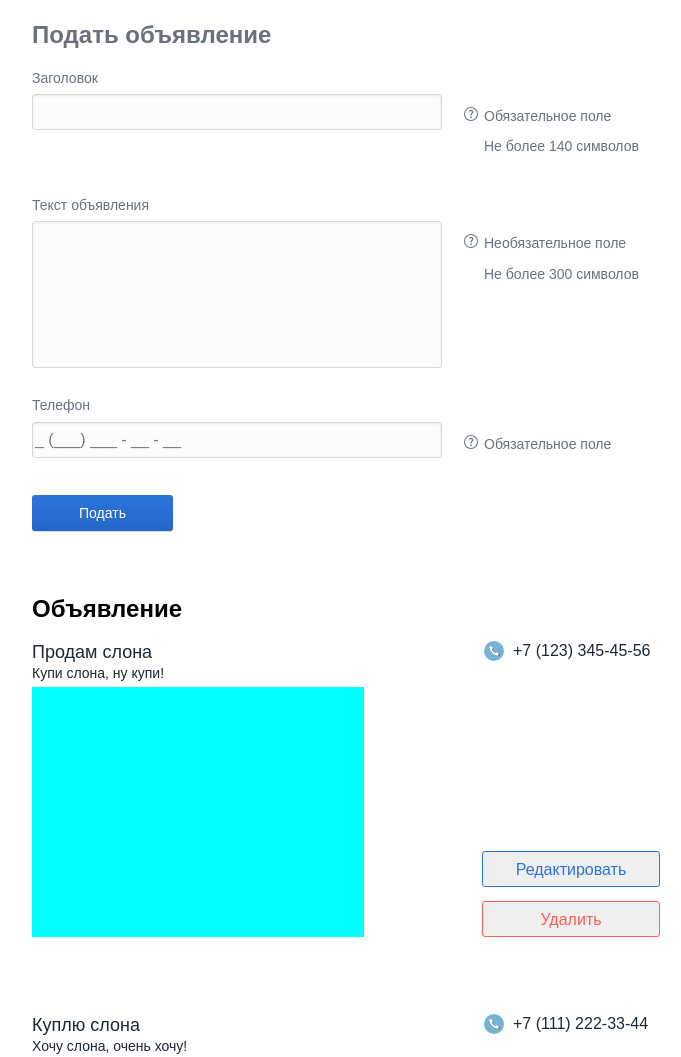
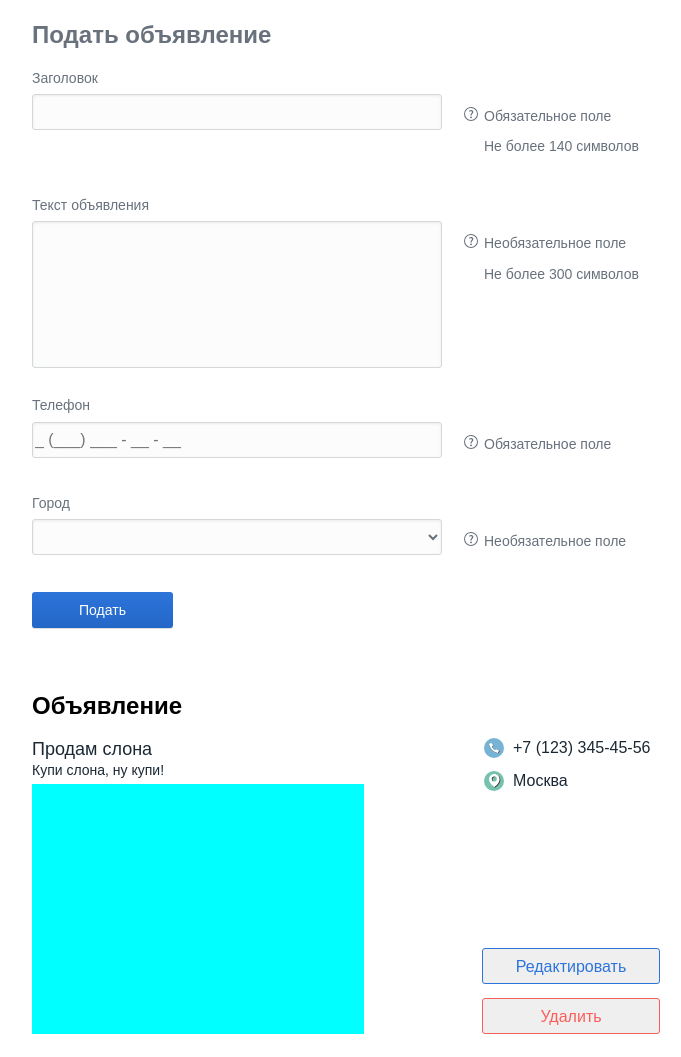
Before and after one commit to DariaKalinina/crud-board, a React app: page / in a window 1280 px wide. Shown: the top 1057 px of the page, without its empty margins (294-975 px from the left). Built offline with nearby package versions, Linux system fonts and the light colour scheme; some packages are replaced by stand-ins of ours.

Commit message:
Пофиксила некоторые баги в маске для ввода телефона. Добавила поле для города. Начала стилизовать.

```diff
--- a/src/component/Board/index.js
+++ b/src/component/Board/index.js
@@ -14,6 +14,7 @@ class Board extends React.Component {
                 title: '',
                 text: '',
                 phone: '',
+                city: '',
             },
             isValid: {
                 validTitle: null,
@@ -31,16 +32,17 @@ class Board extends React.Component {
                     title: currentBoard ? currentBoard.title : '',
                     text: currentBoard ? currentBoard.text : '',
                     phone: currentBoard ? currentBoard.phone : '',
+                    city: currentBoard ? currentBoard.city : '',
                 }
             };
         } else return null;
     }
 
-    handlerChange = (title, value) => {
+    handlerChange = (field, value) => {
         this.setState({
             data: {
                 ...this.state.data,
-                [title]: value,
+                [field]: value,
             }
         });
     };
@@ -70,7 +72,8 @@ class Board extends React.Component {
                     id: null,
                     title: '',
                     text: '',
-                    phone: '+7 (___) ___ - __ - __',
+                    phone: '',
+                    city: '',
                 },
                 isValid: {
                     validTitle: null,
@@ -109,6 +112,13 @@ class Board extends React.Component {
                     type={'phone'}
                     textHelper={['Обязательное поле']}
                 />
+                <BoardField
+                    title={'Город'}
+                    text={this.state.data.city}
+                    handler={this.handlerChange}
+                    type={'city'}
+                    textHelper={['Необязательное поле']}
+                />
                 <button className={'submit-button'} onClick={this.handlerSubmit}>Подать</button>
             </div>
         );
--- a/src/component/BoardField/index.js
+++ b/src/component/BoardField/index.js
@@ -1,6 +1,8 @@
 import * as React from 'react';
 import HelperText from '../HelperText';
 import './index.scss';
+
+const city = ['Москва', 'Хабаровск', 'Чебоксары'];
 
 class BoardField extends React.Component {
     fieldStyle = (type, validStatus) => {
@@ -16,24 +18,22 @@ class BoardField extends React.Component {
         return className.join(' ');
     };
 
-    handlerChange = (e, title) => {
+    handlerChange = (e, field) => {
         const { handler } = this.props;
         let value = e.target.value;
-
-        // TODO: upgrade or delete phone regexp
-        //const regexp = /\+7\(\d\d\d\) \d\d\d-\d\d-\d\d/;
-
-        if(title === 'phone') {
+        if(field === 'phone') {
             const numbers = e.target.value.replace(/\D/g, '');
-            console.log('1', numbers);
             const regex = /^([^\s]{1})([^\s]{3})([^\s]{3})([^\s]{2})([^\s]{2})$/g;
             const match = regex.exec(numbers);
             if (match) {
                 match.shift();
                 value = '+' + match[0]+ ' ('+ match[1] +') ' + match[2] + '-' + match[3] + '-' + match[4];
             }
+            const numberValue = match ? value : numbers;
+            handler(field, numberValue);
+            return;
         }
-        handler(title, value);
+        handler(field, value);
     };
 
     chooseContent = (type, text, validStatus) => {
@@ -61,12 +61,26 @@ class BoardField extends React.Component {
                 return (
                     <input
                         value={text}
-                        pattern='[0-9]{10}'
                         maxLength={18}
                         placeholder='_ (___) ___ - __ - __'
                         onChange={(e) => this.handlerChange(e, 'phone')}
                         className={this.fieldStyle('input', validStatus)}
                     />
+                );
+            case 'city':
+                return (
+                    <select
+                        value={text}
+                        onChange={(e) => this.handlerChange(e, 'city')}
+                        className={this.fieldStyle('input', validStatus)}
+                    >
+                        <option value={''} disabled hidden></option>
+                        {
+                            city.map((item, index) =>
+                             <option value={item} key={index}>{item}</option>
+                            )
+                        }
+                    </select>
                 );
         }
     };
--- a/src/component/BoardItem/index.js
+++ b/src/component/BoardItem/index.js
@@ -11,7 +11,7 @@ class BoardItem extends React.Component {
     };
 
     render() {
-        const { title, text, phone, id} = this.props.board;
+        const { title, text, phone, city, id} = this.props.board;
         return (
             <li className='board-item'>
                 <div className='board boar--left'>
@@ -22,6 +22,7 @@ class BoardItem extends React.Component {
                 <div className='board board--right'>
                     <div className='board board--vertical'>
                         <div className='board__phone'>{phone}</div>
+                        <div className='board__city'>{city}</div>
                     </div>
                     <div className='board board--vertical'>
                         <button onClick={() => this.handleChange(id)} className='button button--blue'>Редактировать</button>
--- a/src/component/BoardItem/index.scss
+++ b/src/component/BoardItem/index.scss
@@ -52,6 +52,24 @@
 
     }
   }
+  &__city{
+    position: relative;
+    padding-left: 31px;
+    margin-bottom: 14px;
+    &:after{
+      position: absolute;
+      content: '';
+      background-image: url('../../picture/location.svg');
+      background-position: center;
+      background-size: cover;
+      background-repeat: no-repeat;
+      top: -3px;
+      left: 0;
+      width: 24px;
+      height: 24px;
+
+    }
+  }
 }
 
 .button{
--- a/src/service/data.js
+++ b/src/service/data.js
@@ -4,10 +4,12 @@ export default [
         'title': 'Продам слона',
         'text': ' Купи слона, ну купи!',
         'phone': '+7 (123) 345-45-56',
+        'city': 'Москва',
     },{
         'id': '67890',
         'title': 'Куплю слона',
         'text': ' Хочу слона, очень хочу!',
         'phone': '+7 (111) 222-33-44',
+        'city': 'Москва',
     },
 ];
--- a/src/service/index.js
+++ b/src/service/index.js
@@ -31,9 +31,9 @@ class MyStorage {
     };
 
     createBoard = (id, board) => {
-        const { title, text, phone,} = board;
+        const { title, text, phone, city} = board;
 
-        if ([title, text, phone].some(elem => elem === undefined)) {
+        if ([title, text, phone, city].some(elem => elem === undefined)) {
             return false;
         }
 
@@ -42,6 +42,7 @@ class MyStorage {
             title,
             text,
             phone,
+            city,
         };
     };
 
```
